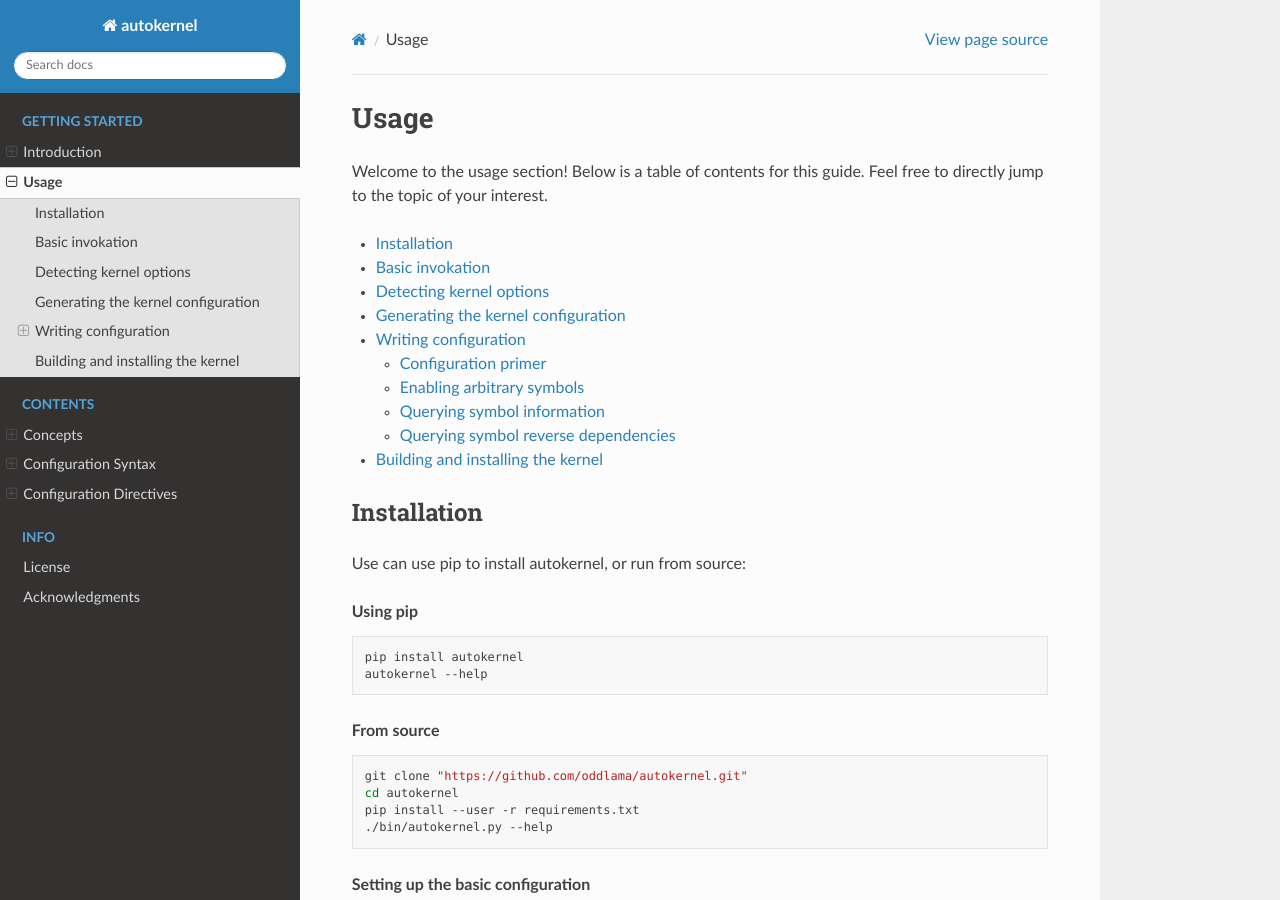
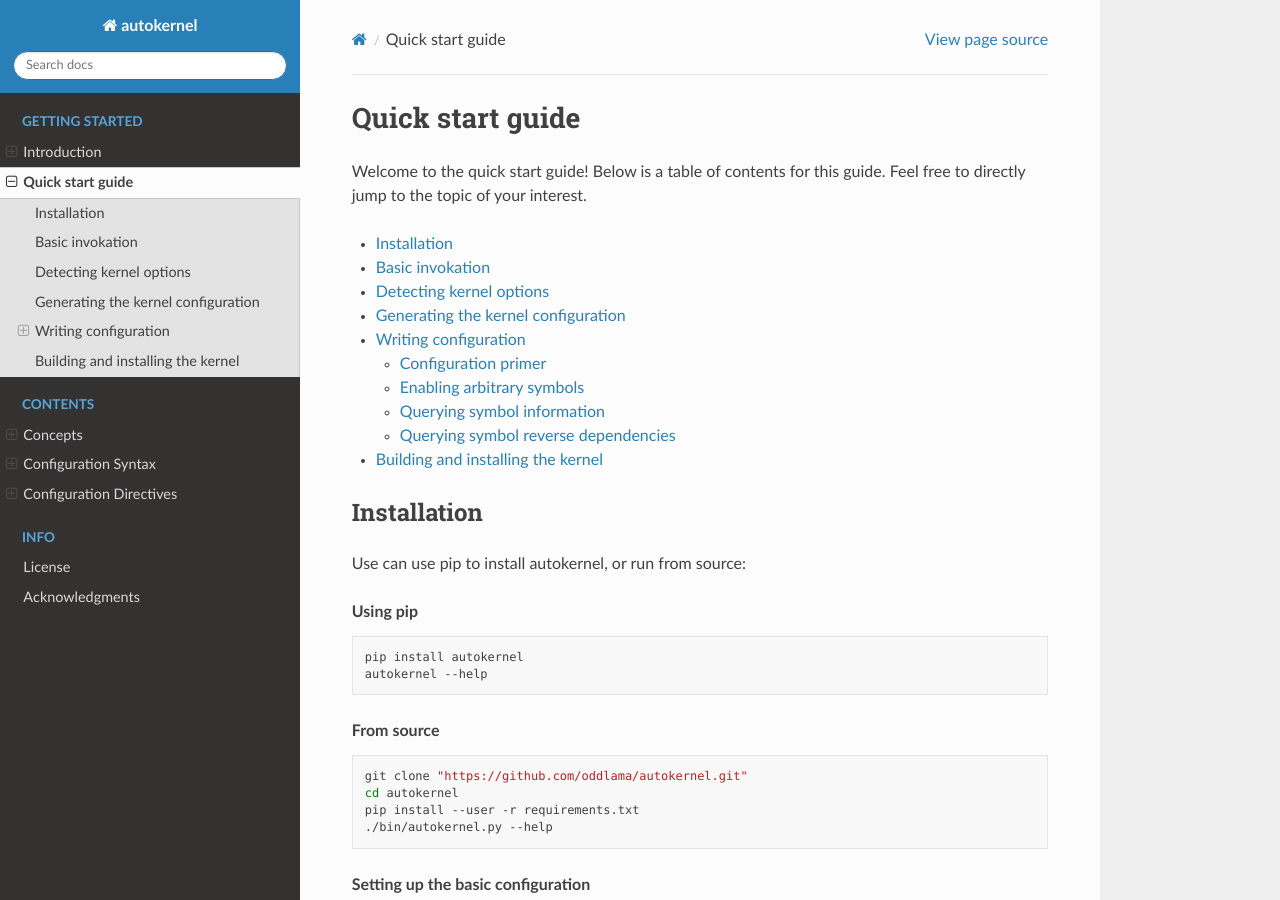
Before and after one commit to oddlama/autokernel, a Sphinx documentation site: the page built from docs/quick-start-guide.rst, in a window 1280 px wide and 900 px high. Built offline with Sphinx 7.4.7 and the Read the Docs theme 2.0.0, drawn with Linux system fonts in a browser that asks for light colours; pages that are not in the unit, such as notebooks, are missing from menus.

```diff
--- a/docs/quick-start-guide.rst
+++ b/docs/quick-start-guide.rst
@@ -1,9 +1,9 @@
-.. _usage:
+.. _quick-start-guide:
 
-Usage
-=====
+Quick start guide
+=================
 
-Welcome to the usage section! Below is a table of contents for this
+Welcome to the quick start guide! Below is a table of contents for this
 guide. Feel free to directly jump to the topic of your interest.
 
 .. contents::
```
Also changed, not shown: docs/usage.rst (added).
